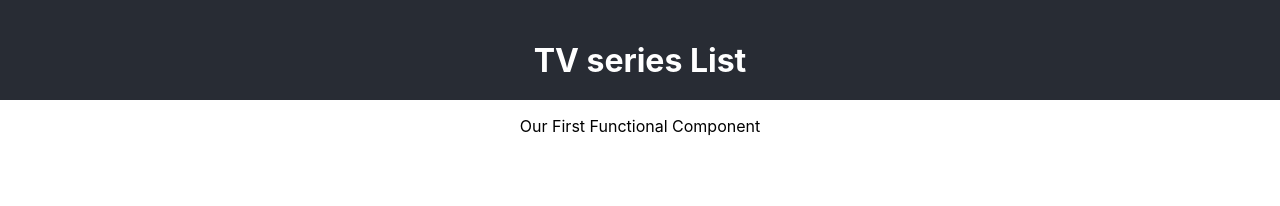
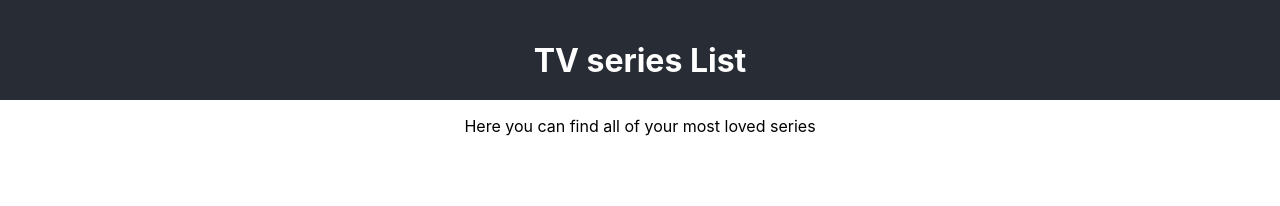
Before and after one commit to jimmy404/REACT-tvseries-Fundamentalscourse, a React (Create React App) app: page / in a window 1280 px wide. Shown: the top 206 px of the page. Built offline with nearby package versions, Linux system fonts and the light colour scheme.

Commit message:
Adding new message from component

```diff
--- a/src/App.js
+++ b/src/App.js
@@ -1,11 +1,6 @@
 import React from 'react';
+import Intro from './components/Intro';
 import './App.css';
-
-const Intro = (props) => (
-    <p>
-      Our First Functional Component
-    </p>
-)
 
 function App() {
   return (
@@ -13,7 +8,7 @@ function App() {
       <header className="App-header">
         <h1 className="App-title">TV series List</h1>
       </header>
-      <Intro />
+      <Intro message="Here you can find all of your most loved series" />
     </div>
   );
 }
```
